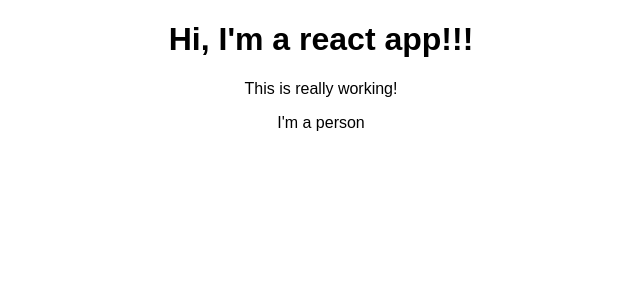
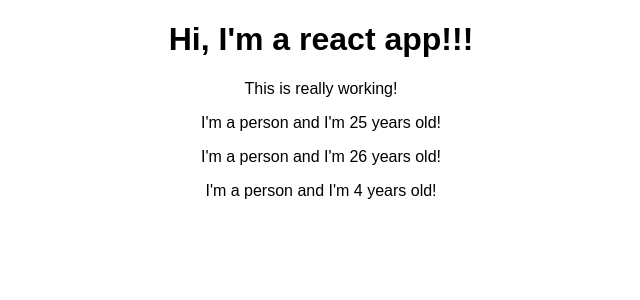
Before and after one commit to douglascamilo/react-complete-guide, a React (Create React App) app: page / in a window 1280 px wide. Shown: the top 300 px of the page, without its empty margins (319-959 px from the left). Built offline with nearby package versions, Linux system fonts and the light colour scheme.

Commit message:
Outputting dynamic content

```diff
--- a/src/App.js
+++ b/src/App.js
@@ -9,6 +9,8 @@
         <h1>Hi, I'm a react app!!!</h1>
         <p>This is really working!</p>
         <Person />
+        <Person />
+        <Person />
       </div>
     );
   }
--- a/src/Person/Person.js
+++ b/src/Person/Person.js
@@ -1,7 +1,7 @@
 import React from 'react';
 
 const Person = () => {
-	return <p>I'm a person</p>;
+	return <p>I'm a person and I'm { Math.floor(Math.random() * 30) } years old!</p>;
 }
 
 export default Person;
```
